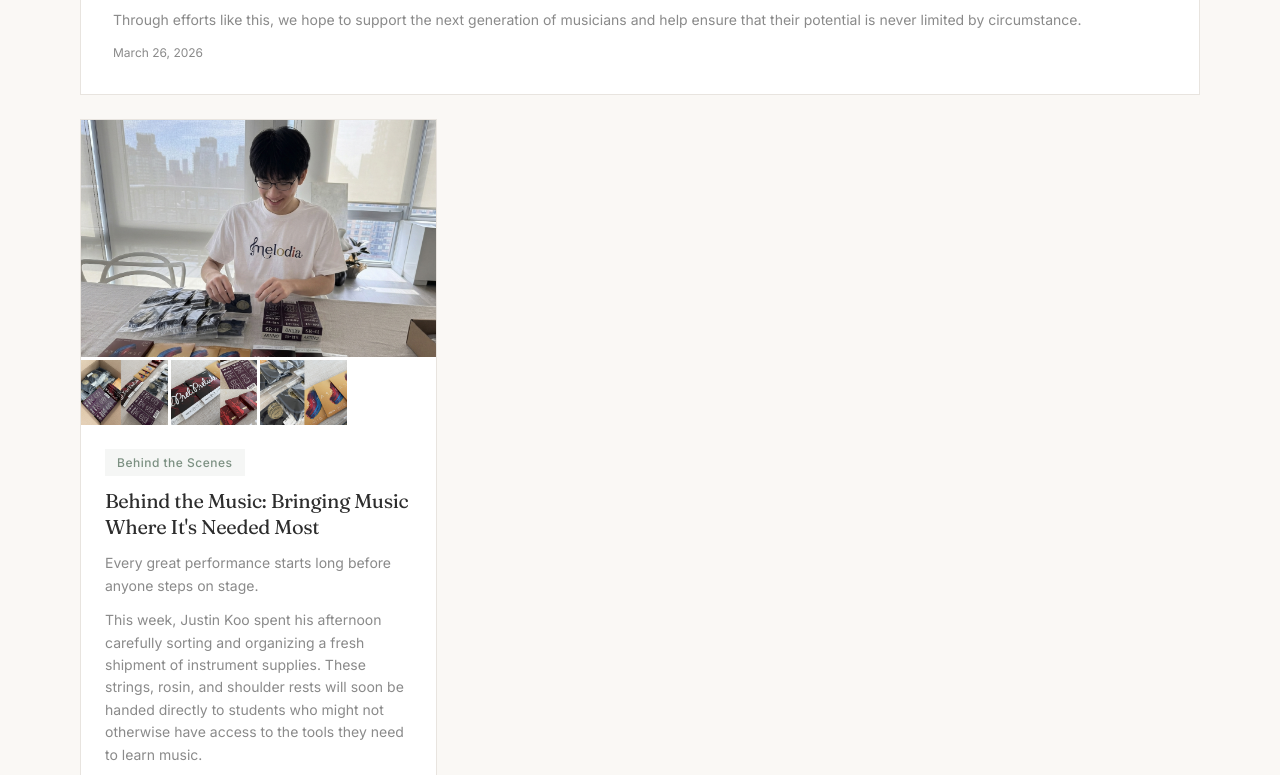
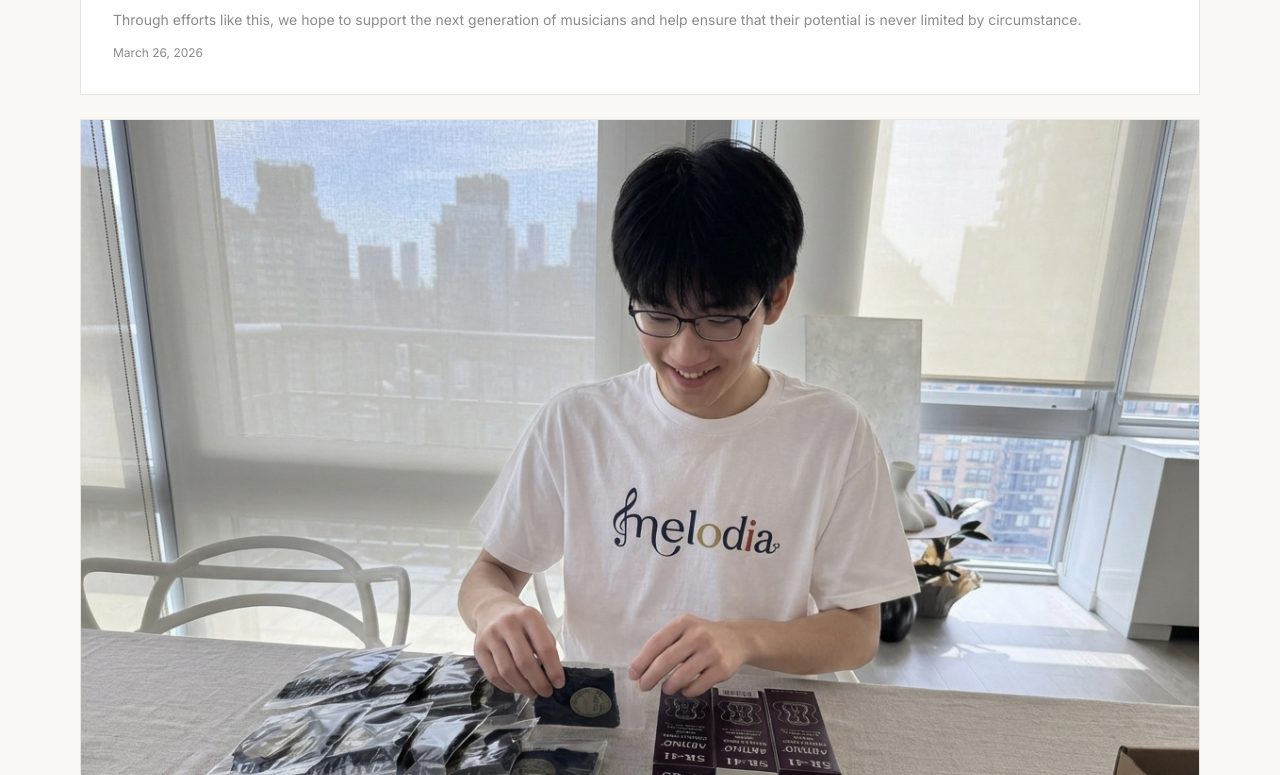
Before and after one commit to jaeminkoo-ui/Melodia, a website: page blog.html in a window 1280 px wide. Shown: the part 1613-2388 px from the top of the page. Drawn offline with Linux system fonts and the light colour scheme.

Commit message:
Update older blog posts to stack full-width

```diff
--- a/blog.html
+++ b/blog.html
@@ -57,7 +57,7 @@
                     <span class="card-date">March 26, 2026</span>
                 </div>
             </div>
-            <div class="card-image blog-card">
+            <div class="card-image blog-card blog-card-featured">
                 <div class="blog-card-gallery">
                     <img src="assets/blog/F1.jpg" alt="Justin Koo organizing instrument supplies" class="blog-gallery-main">
                     <img src="assets/blog/a1.jpg" alt="Instrument supplies being organized">
@@ -74,7 +74,7 @@
                     <span class="card-date">March 20, 2026</span>
                 </div>
             </div>
-            <!-- When adding a new post: move the featured post below as a regular card (remove blog-card-featured) -->
+            <!-- Old posts are now stacked full-width like the featured post -->
         </div>
     </section>
 
```
